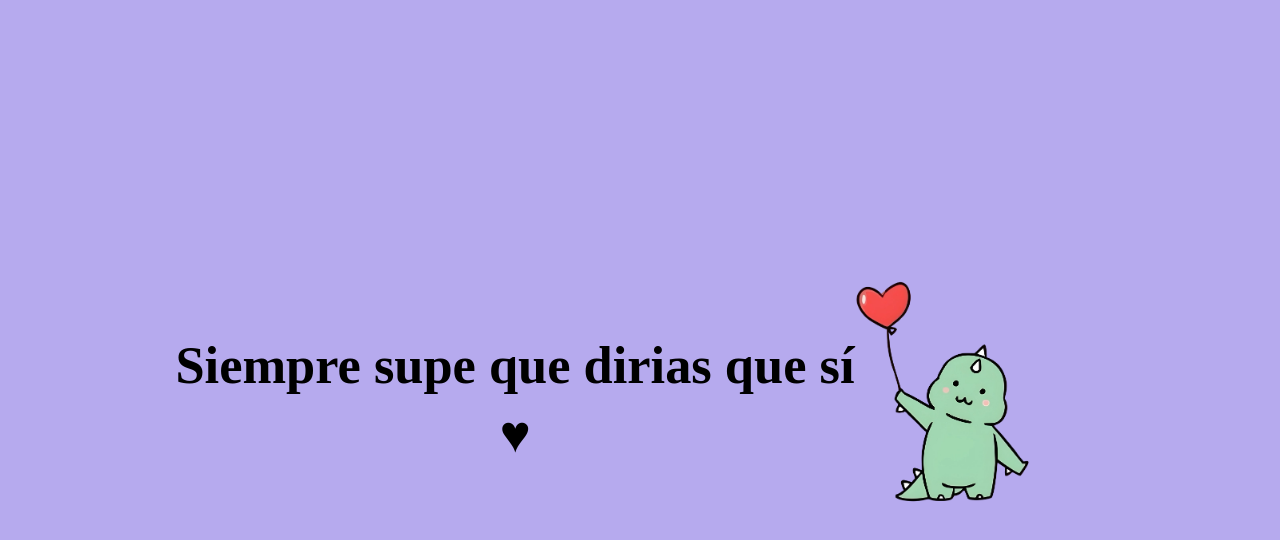
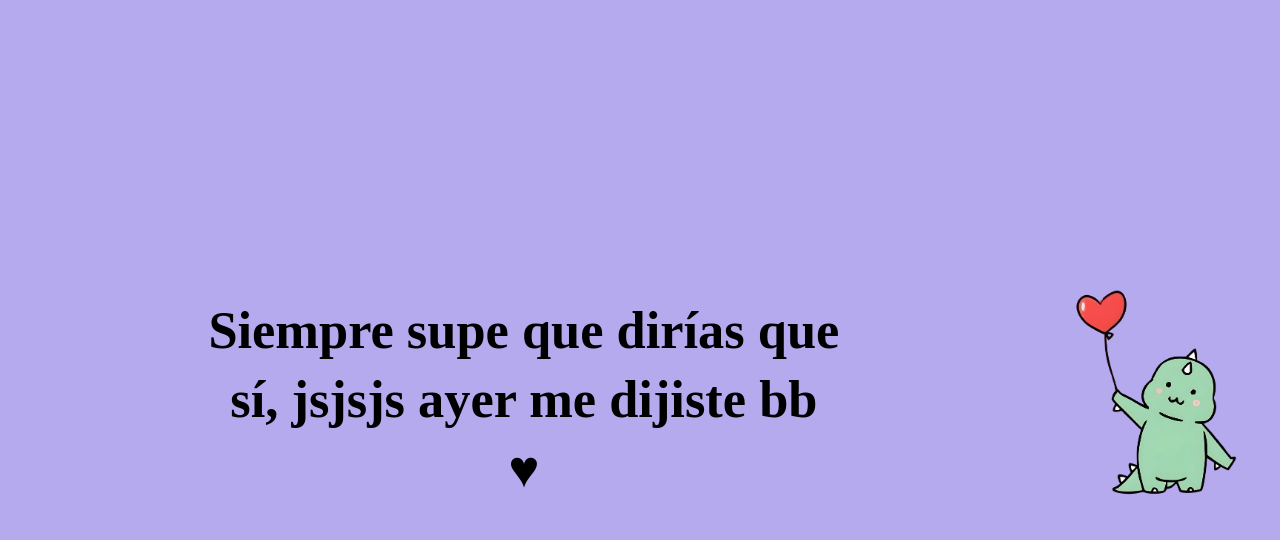
Before and after one commit to Mooncake351/Brayan-y-Ariana, a plain HTML site: page index.html in a window 1280 px wide. Both pictures are taken after a click on the button "Sí". Drawn offline with Linux system fonts and the light colour scheme.

Commit message:
Update index.html

```diff
--- a/index.html
+++ b/index.html
@@ -11,7 +11,7 @@
 <body>
   <main>
     <div id="message">
-      <h1>Siempre supe que dirias que sí <br>♥</h1>
+      <h1>Siempre supe que dirías que sí, jsjsjs ayer me dijiste bb <br>♥</h1>
       <img src="./assets/dino_love_2.webp" width="250" alt="Dino Love">
     </div>
     <img src="./assets/dino_love.webp" width="250" alt="Dino Love">
```
